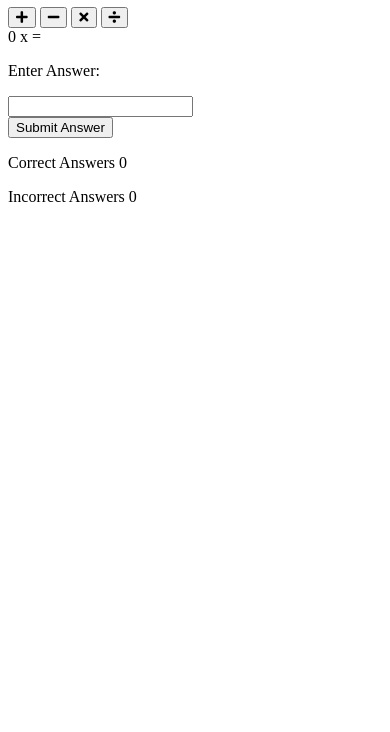
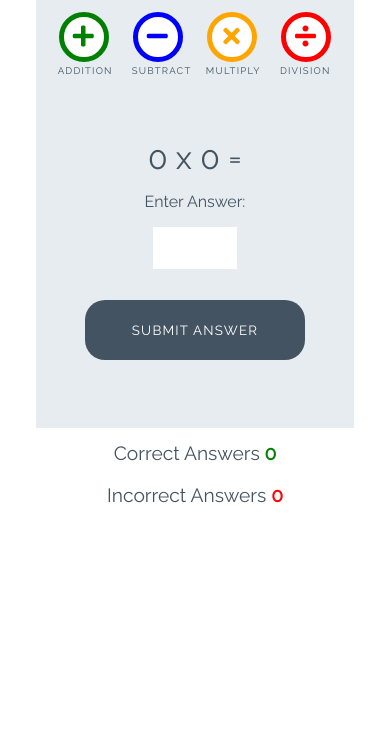
Before and after one commit to JennyDelaney/love-maths, a plain HTML site: page index.html in a window 390 px wide. Shown: the part 112-844 px from the top of the page. Drawn offline with Linux system fonts and the light colour scheme.

Commit message:
Add styles for game

```diff
--- a/assets/css/style.css
+++ b/assets/css/style.css
@@ -0,0 +1,252 @@
+/* --------- Global style */
+
+body {
+    background-color: white;
+    font-family: "Raleway", sans-serif;
+    color: #445361;
+    text-align: center;
+}
+
+/* --------- Heading */
+
+.heading {
+    text-align: center;
+    font-size: 2.5rem;
+}
+
+.logo {
+    height: 40px;
+    padding-right: 5px;
+}
+
+/* --------- Game layout */
+
+.game-area {
+    background-color: #E6ECF0;
+    box-sizing: border-box;
+    width: 85%;
+    height: 65vh;
+    max-height: 450px;
+    max-width: 830px;
+    margin-left: auto;
+    margin-right: auto;
+    padding: 1%;
+}
+
+.question-area {
+    width: 50%;
+    font-size: 2rem;
+    margin: auto;
+    padding: 50px 0;
+}
+
+.question-area span {
+    padding: 0 15px;
+}
+
+.score-area {
+    margin: 5px auto;
+    width: 60%;
+    font-size: 1.2rem;
+}
+
+.controls-area {
+    width: 85%;
+    margin: 30px auto;
+}
+
+#score {
+    color: green;
+    font-weight: bold;
+}
+
+#incorrect {
+    color: red;
+    font-weight: bold;
+}
+
+.answer-message {
+    display: none;
+    font-size: 1rem;
+}
+
+#answer-box {
+    border: none;
+    color: #445361;
+    display: inline-block;
+    height: 40px;
+    width: 80px;
+    font-size: 1.2rem;
+}
+
+.scores {
+    display: inline-block;
+    padding: 25px;
+}
+
+/* --------- Buttons */
+
+.btn {
+    width: 220px;
+    height: 60px;
+    font-family: "Raleway", sans-serif;
+    text-transform: uppercase;
+    letter-spacing: 1.2px;
+    color: white;
+}
+
+.btn:focus {
+    outline: none;
+}
+
+.btn--big {
+    padding-top: 10px;
+    border-radius: 50%;
+    background-color: white;
+    border: 10px solid;
+    width: 100px;
+    height: 100px;
+    font-size: 3.2rem;
+    margin: 0 30px;
+    transition: all 0.5s;
+}
+
+.btn--big::after{
+    content: attr(data-type);
+    font-size: 1rem;
+    color: #445361;
+    position: relative;
+    left: -0.5em;
+}
+
+.btn--blue {
+    border-color: blue;
+    color: blue;
+}
+
+.btn--blue:active,
+.btn--blue:hover {
+    background-color: darkblue;
+    color: white;
+}
+
+.btn--orange {
+    border-color: orange;
+    color: orange;
+}
+
+.btn--orange:active,
+.btn--orange:hover {
+    background-color: darkorange;
+    color: white;
+}
+
+.btn--red {
+    border-color: red;
+    color: red;
+}
+
+.btn--red:active,
+.btn--red:hover {
+    background-color: darkred;
+    color: white;
+}
+
+.btn--green {
+    border-color: green;
+    color: green;
+}
+
+.btn--green:active,
+.btn--green:hover {
+    background-color: darkgreen;
+    color: white;
+}
+
+.btn--gray {
+    margin-top: 25px;
+    background-color: #445361;
+    border: 1px transparent;
+    border-radius: 20px;
+}
+
+.btn--gray:active,
+.btn--gray:hover {
+    background-color: #0d1013;
+}
+
+/* --------- Media queries */
+
+@media (max-width: 414px) {
+    .controls-area {
+        width: 100%;
+    }
+
+    .btn--big {
+        margin: 0 10px;
+        padding: 5px;
+        border: 5px solid;
+        width: 50px;
+        height: 50px;
+        font-size: 1.5rem;
+    }
+
+    .btn--big::after {
+        font-size: 0.6rem;
+        left: -0.7rem;
+    }
+
+    .question-area {
+        padding: 10% 0;
+        width: 100%;
+    }
+
+    .question-area span {
+        padding: 0;
+    }
+
+    .answer-message {
+        display: block;
+    }
+
+    #answer-box {
+        display: block;
+        margin: 0 auto;
+    }
+    .btn--gray {
+        margin-top: 0;
+    }
+
+    .score-area {
+        width: 100%;
+    }
+
+    .scores {
+        margin: 0.5em auto;
+        display: block;
+        padding: 5px;
+    }
+
+    .heading {
+        font-size: 2rem;
+    }
+}
+
+@media (max-width: 320px) {
+    .game-area {
+        height: 70vh;
+    }
+
+    .controls-area {
+        width: 75%;
+        margin: 10px auto;
+    }
+
+    .btn--big {
+        margin: 10px 10px;
+    }
+    .question-area {
+        padding: 10px 0;
+    }
+
+}
--- a/index.html
+++ b/index.html
@@ -19,28 +19,28 @@
 
     <div class="game-area">
         <div class="controls-area">
-            <button class="btn btn--big btn--green">
+            <button data-type="addition" class="btn btn--big btn--green">
                 <i class="fas fa-plus"></i>
             </button>
-            <button class="btn btn--big btn--blue">
+            <button data-type="subtract" class="btn btn--big btn--blue">
                 <i class="fas fa-minus"></i>
             </button>
-            <button class="btn btn--big btn--orange">
+            <button data-type="multiply" class="btn btn--big btn--orange">
                 <i class="fas fa-times"></i>
             </button>
-            <button class="btn btn--big btn--red">
+            <button data-type="division" class="btn btn--big btn--red">
                 <i class="fas fa-divide"></i>
             </button>
         </div>
         <div class="question-area">
             <span id="operand1">0</span>
             <span id="operator">x</span>
-            <span id="operand2"></span>
+            <span id="operand2">0</span>
             <span>=</span>
             <p class="answer-message">Enter Answer:</p>
             <input id="answer-box" type="number">
         </div>
-        <button class="btn btn--grey">Submit Answer</button>
+        <button data-type="submit" class="btn btn--gray">Submit Answer</button>
     </div>
 
     <div class="score-area">
```
